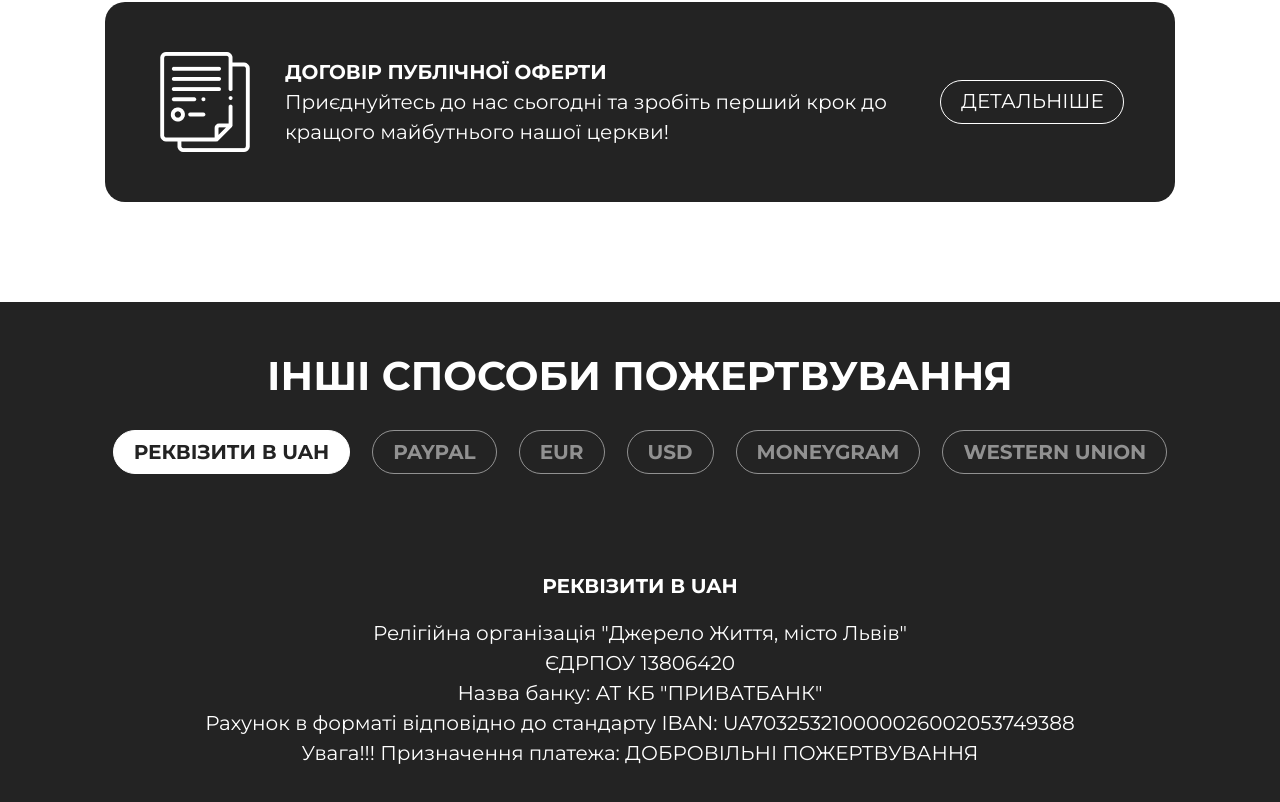
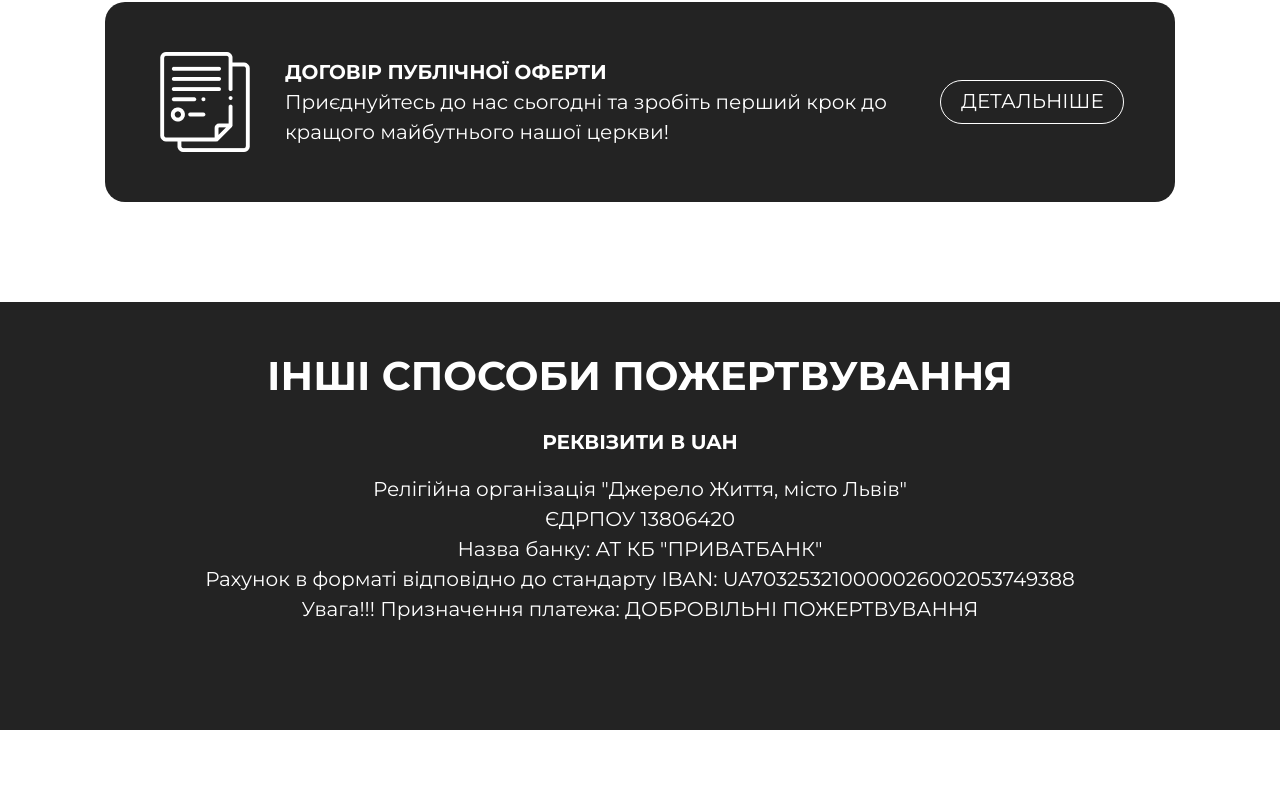
Before and after one commit to d-church/website, a Next.js app: page /uk/donate in a window 1280 px wide. Shown: the part 1599-2401 px from the top of the page. After the commit the page ends 2329 px from the top, so only its background shows below. Built offline with nearby package versions, Linux system fonts and the light colour scheme.

Commit message:
remove placeholder donatations

```diff
--- a/src/components/donate-page/other-donate-methods.tsx
+++ b/src/components/donate-page/other-donate-methods.tsx
@@ -4,7 +4,6 @@ import { useTranslations } from "next-intl";
 import { useState } from "react";
 
 import { PaymentCredentials } from "./payment-credentials";
-import { PaymentMethods } from "./payment-methods";
 
 export function OtherDonateMethods() {
   const t = useTranslations();
@@ -19,10 +18,10 @@ export function OtherDonateMethods() {
         <p className="mb-[30px] text-center text-3xl font-bold uppercase lg:text-[2.5rem]/[3rem]">
           {t("donate-page.other-donate-methods.header")}
         </p>
-        <PaymentMethods
+        {/* <PaymentMethods
           currentPaymentMethod={currentPaymentMethod}
           setCurrentPaymentMethod={setCurrentPaymentMethod}
-        />
+        /> */}
         <PaymentCredentials currentPaymentMethod={currentPaymentMethod} />
       </div>
     </div>
--- a/src/lib/i18n/translation/uk.json
+++ b/src/lib/i18n/translation/uk.json
@@ -278,7 +278,7 @@
       "recommendations": "Рекомендовані"
     },
     "button": {
-      "button-main-page": "Перейти в блог"
+      "button-main-page": "Перейти в розділ Події та Блог"
     }
   },
   "contacts-page": {
```
